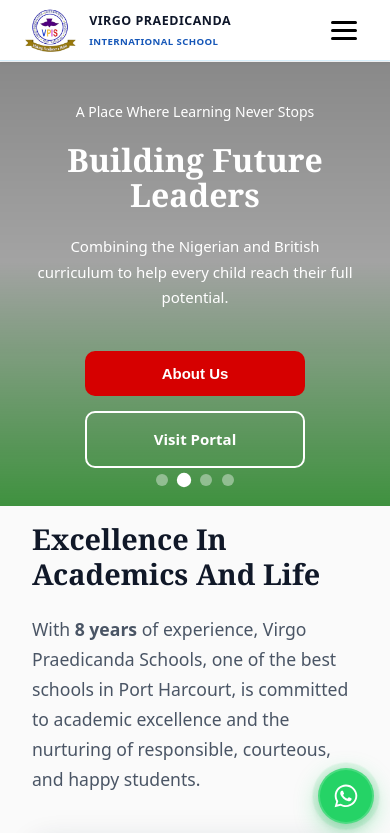
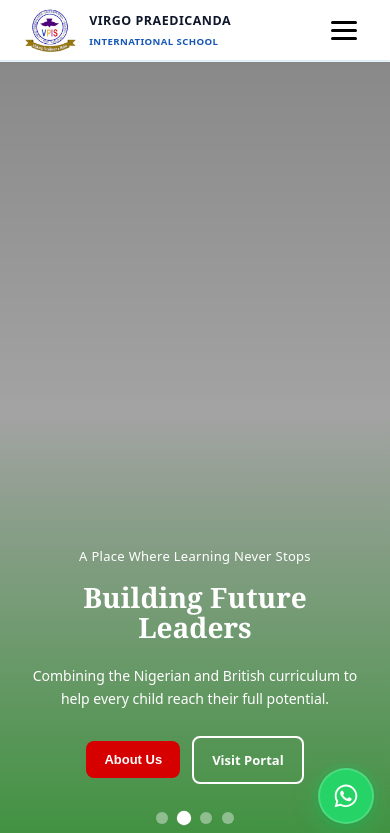
Before and after one commit to Abas-dev/VIRGO-PRAEDICANDA-landing, a React (Vite) app: page / in a window 390 px wide. Shown: the top 833 px of the page. Built offline with nearby package versions, Linux system fonts and the light colour scheme.

Commit message:
Update index.css

```diff
--- a/src/index.css
+++ b/src/index.css
@@ -616,8 +616,8 @@
 .hero-carousel {
   position: relative;
   width: 100%;
-  height: calc(100vh - var(--nav-height));
-  height: calc(100dvh - var(--nav-height));
+  height: 80vh;
+  height: 80dvh;
   overflow: hidden;
 }
 
@@ -662,13 +662,14 @@
 
   display: flex;
   flex-direction: column;
-  justify-content: center;
-  align-items: center;
-
-  text-align: center;
+  justify-content: flex-end;
+  align-items: flex-start;
+
+  text-align: left;
 
   width: min(90%, 700px);
-  margin: auto;
+  margin: 0 auto;
+  padding: 0 5% 90px;
 
   color: white;
 }
@@ -676,7 +677,8 @@
 .hero-content p {
   font-size: 18px;
   font-weight: 500;
-  margin-bottom: 18px;
+  letter-spacing: 0.3px;
+  margin-bottom: 14px;
 }
 
 .hero-content h2 {
@@ -697,21 +699,23 @@
 
 .hero-buttons {
   display: flex;
-  gap: 20px;
+  gap: 16px;
   flex-wrap: wrap;
-  justify-content: center;
+  justify-content: flex-start;
 }
 
 .hero-btn-primary,
 .hero-btn-secondary {
   display: inline-block;
-  padding: 16px 38px;
-  border-radius: 10px;
-  font-size: 17px;
+  width: auto;
+  padding: 14px 30px;
+  border-radius: 8px;
+  font-size: 16px;
   font-weight: 700;
   text-decoration: none;
   cursor: pointer;
   transition: 0.3s;
+  white-space: nowrap;
 }
 
 .hero-btn-primary {
@@ -2506,12 +2510,15 @@
 
   /* Hero */
   .hero-carousel {
-    height: calc(60vh - var(--nav-height));
-    height: calc(60dvh - var(--nav-height));
+    height: calc(100vh - var(--nav-height));
+    height: calc(100dvh - var(--nav-height));
   }
 
   .hero-content {
-    width: 85%;
+    width: 100%;
+    padding: 0 6% 70px;
+    align-items: center;
+    text-align: center;
   }
 
   .hero-content h2 {
@@ -2520,6 +2527,10 @@
 
   .hero-content span {
     font-size: 18px;
+  }
+
+  .hero-buttons {
+    justify-content: center;
   }
 
   .hero-title {
@@ -2609,8 +2620,10 @@
 
   /* Hero */
   .hero-content {
-    width: 90%;
-    padding: 0 12px;
+    width: 100%;
+    padding: 0 6% 60px;
+    align-items: center;
+    text-align: center;
   }
 
   .hero-content p {
@@ -2618,22 +2631,24 @@
   }
 
   .hero-content h2 {
-    font-size: 38px;
+    font-size: 34px;
   }
 
   .hero-content span {
-    font-size: 17px;
-    line-height: 1.7;
+    font-size: 16px;
+    line-height: 1.6;
+    margin-bottom: 26px;
   }
 
   .hero-buttons {
-    gap: 15px;
+    gap: 12px;
+    justify-content: center;
   }
 
   .hero-btn-primary,
   .hero-btn-secondary {
-    padding: 14px 28px;
-    font-size: 15px;
+    padding: 12px 22px;
+    font-size: 14px;
   }
 
   .hero-carousel-dots {
@@ -2863,26 +2878,30 @@
   }
 
   .hero-content h2 {
-    font-size: 32px;
+    font-size: 28px;
   }
 
   .hero-content span {
-    font-size: 15px;
+    font-size: 14px;
   }
 
   .hero-content p {
-    font-size: 14px;
+    font-size: 13px;
   }
 
   .hero-buttons {
-    flex-direction: column;
-    width: 100%;
+    flex-direction: row;
+    flex-wrap: wrap;
+    width: auto;
     align-items: center;
+    justify-content: center;
   }
 
   .hero-btn-primary,
   .hero-btn-secondary {
-    width: 220px;
+    width: auto;
+    padding: 11px 18px;
+    font-size: 13px;
   }
 
   .quality-education-title,
```
